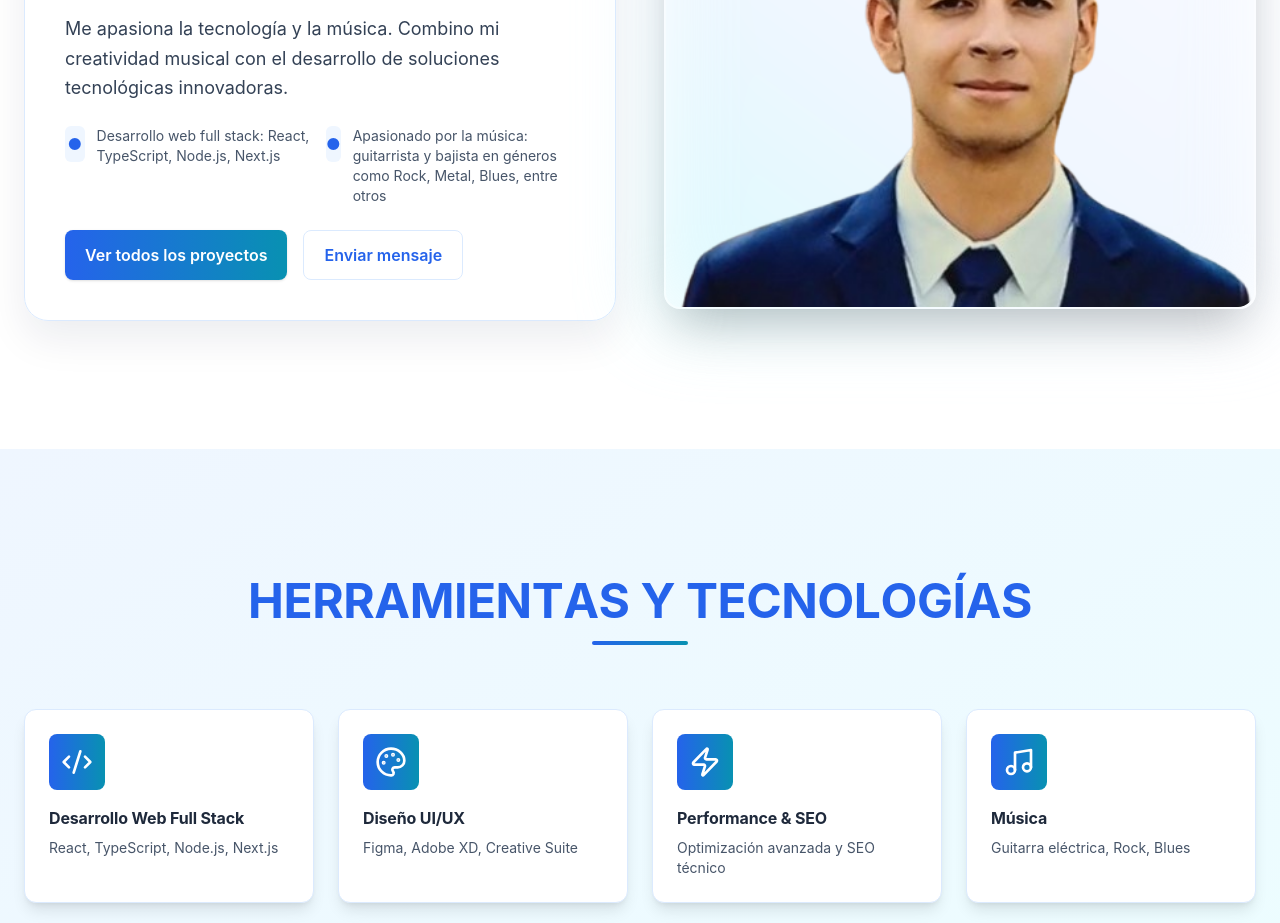
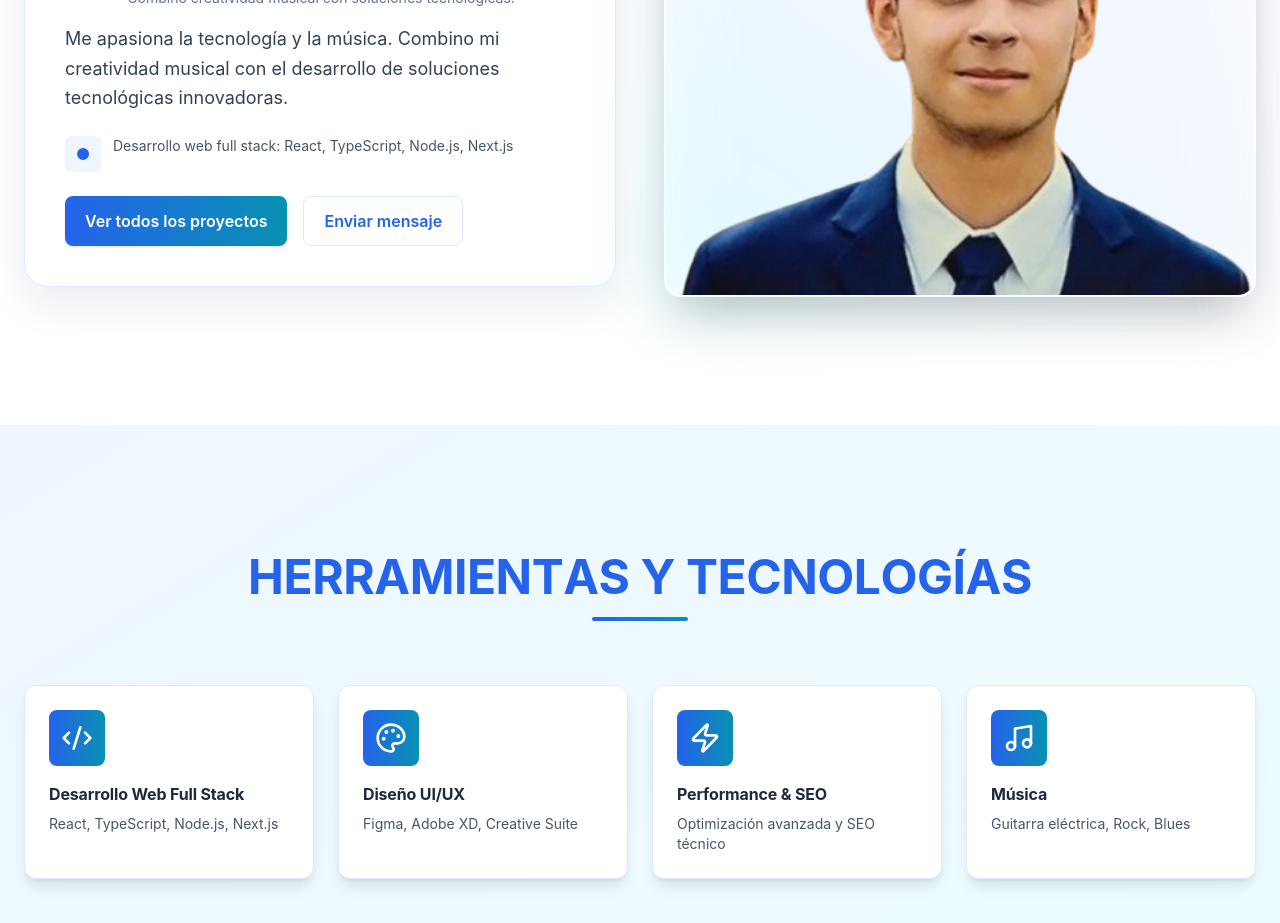
Before and after one commit to JuanSebastianE23/MI_PORTAFOLIO1, a Next.js app: page / in a window 1280 px wide. Shown: the part 1260-2183 px from the top of the page. Built offline with nearby package versions, Linux system fonts and the light colour scheme.

Commit message:
subiendo ultimos cambios al portafolio: eliminar segundo bullet de acercademi

```diff
--- a/app/page.tsx
+++ b/app/page.tsx
@@ -48,7 +48,6 @@ export default function Home() {
       descripcionAcerca: 'Combino creatividad musical con soluciones tecnológicas.',
       parrafoAcerca: 'Me apasiona la tecnología y la música. Combino mi creatividad musical con el desarrollo de soluciones tecnológicas innovadoras.',
       bullets1: 'Desarrollo web full stack: React, TypeScript, Node.js, Next.js',
-      bullets2: 'Apasionado por la música: guitarrista y bajista en géneros como Rock, Metal, Blues, entre otros',
       verProyectos: 'Ver todos los proyectos',
       contactarme: 'Enviar mensaje',
       livePerformance: 'Live performance • Electric Guitar',
@@ -107,7 +106,6 @@ export default function Home() {
       descripcionAcerca: 'I combine musical creativity with technological solutions.',
       parrafoAcerca: 'I am passionate about technology and music. I combine my musical creativity with the development of innovative technological solutions.',
       bullets1: 'Full stack web development: React, TypeScript, Node.js, Next.js',
-      bullets2: 'Passionate about music: guitarist and bassist in genres like Rock, Metal, Blues, among others',
       verProyectos: 'View all projects',
       contactarme: 'Send message',
       livePerformance: 'Live performance • Electric Guitar',
@@ -445,16 +443,12 @@ src="/1000247272-removebg-preview(1).png"
                    {t('parrafoAcerca')}
                  </p>
 
-                 <ul className="grid sm:grid-cols-2 gap-3 mb-6">
-                   <li className="flex items-start gap-3">
-                     <span className="inline-flex items-center justify-center w-9 h-9 rounded-md bg-blue-50 text-blue-600 font-semibold">●</span>
-                     <span className="text-sm text-slate-600 dark:text-slate-300">{t('bullets1')}</span>
-                   </li>
-                   <li className="flex items-start gap-3">
-                     <span className="inline-flex items-center justify-center w-9 h-9 rounded-md bg-blue-50 text-blue-600 font-semibold">●</span>
-                     <span className="text-sm text-slate-600 dark:text-slate-300">{t('bullets2')}</span>
-                   </li>
-                 </ul>
+                  <ul className="mb-6">
+                    <li className="flex items-start gap-3">
+                      <span className="inline-flex items-center justify-center w-9 h-9 rounded-md bg-blue-50 text-blue-600 font-semibold">●</span>
+                      <span className="text-sm text-slate-600 dark:text-slate-300">{t('bullets1')}</span>
+                    </li>
+                  </ul>
 
                  <div className="flex gap-4">
                    <button onClick={() => scrollToSection('proyectos')} className="px-5 py-3 bg-gradient-to-r from-blue-600 to-cyan-600 text-white rounded-lg font-semibold shadow hover:scale-[1.02] transition-transform">{t('verProyectos')}</button>
```
